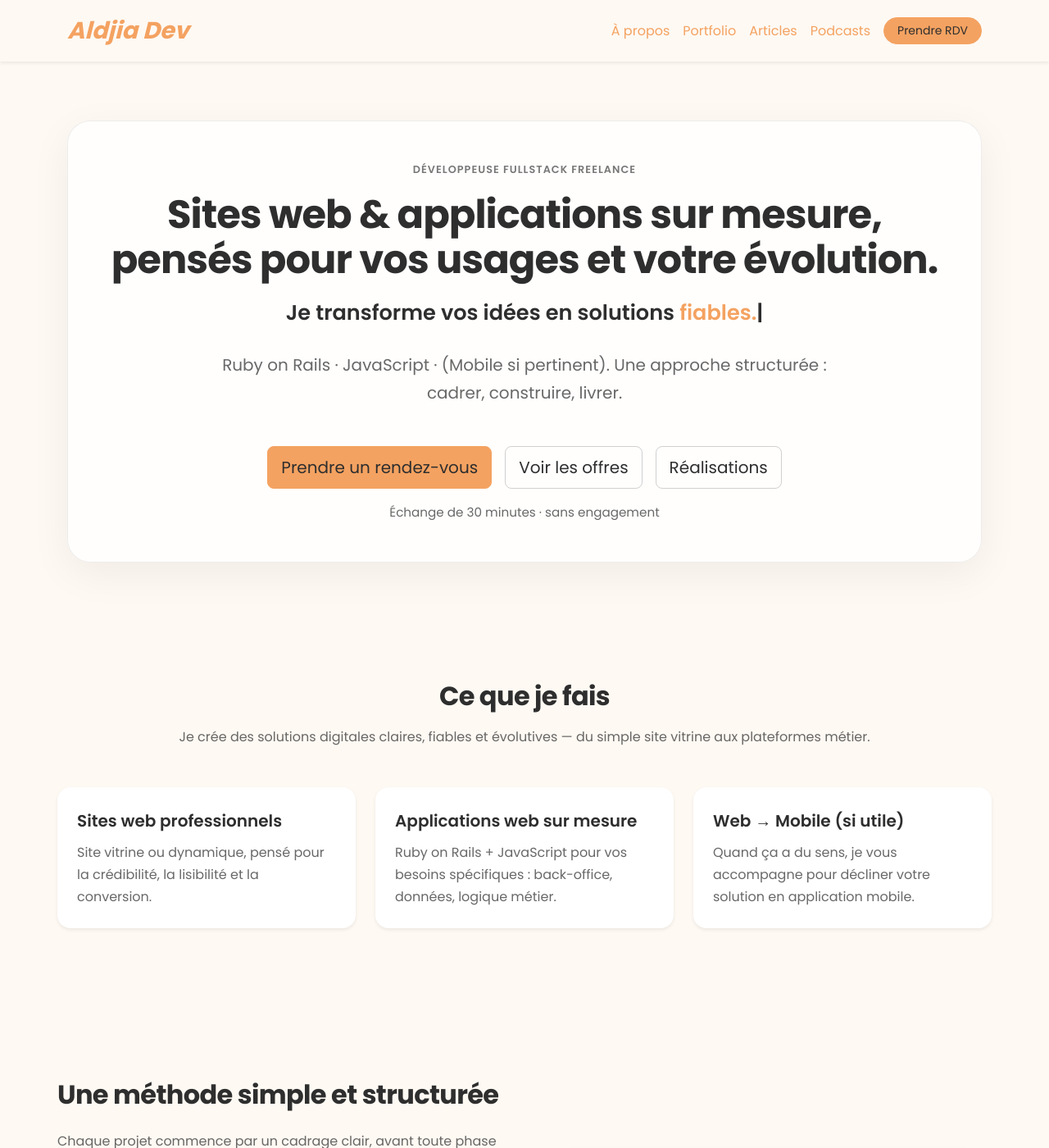
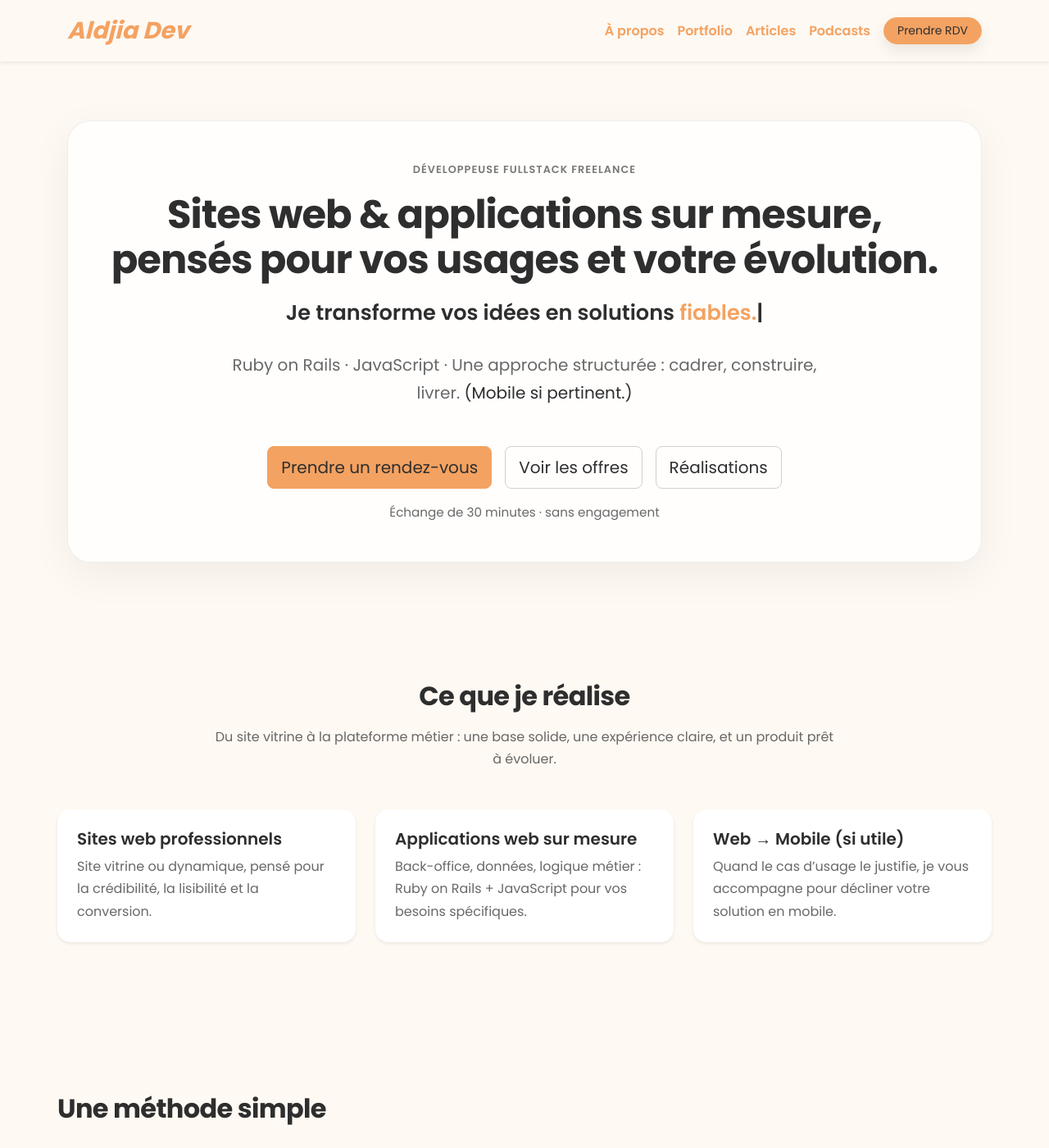
Before and after one commit to AldjiaDev/aldjia.dev, a Jekyll site: the page built from index.html, in a window 1280 px wide and 1400 px high. Shown: the whole window at 82% size. Built offline with Jekyll 4.4.1, drawn with Linux system fonts in a browser that asks for light colours; some of the changed text lies outside the part shown.

Commit message:
SEO and style

```diff
--- a/_layouts/default.html
+++ b/_layouts/default.html
@@ -7,8 +7,7 @@
   <title>{% if page.title %}{{ page.title }} | {% endif %}Aldjia Dev</title>
   <meta name="description" content="{{ page.description | default: site.description | escape }}">
   <meta name="author" content="Aldjia Boughias" />
-
-  <link rel="canonical" href="{{ page.url | absolute_url }}" />
+  <meta name="robots" content="index,follow">
 
   <!-- Favicons -->
   <link rel="icon" type="image/png"
@@ -34,10 +33,12 @@
   <!-- Bootstrap CSS -->
   <link href="https://cdn.jsdelivr.net/npm/bootstrap@5.3.3/dist/css/bootstrap.min.css" rel="stylesheet" />
 
-  <!-- Google Fonts -->
+  <!-- Google Fonts (perf) -->
+  <link rel="preconnect" href="https://fonts.googleapis.com">
+  <link rel="preconnect" href="https://fonts.gstatic.com" crossorigin>
   <link href="https://fonts.googleapis.com/css2?family=Poppins:wght@400;600;700&display=swap" rel="stylesheet" />
 
-  <!-- Custom CSS (IMPORTANT: relative_url for GitHub Pages) -->
+  <!-- Custom CSS (GitHub Pages safe) -->
   <link rel="stylesheet" href="{{ '/assets/css/style.css' | relative_url }}?v={{ site.time | date: '%s' }}" />
 
   {% if jekyll.environment == "production" %}
@@ -126,7 +127,6 @@
     <div class="container">
       <div class="row align-items-center gy-3">
 
-        <!-- Col gauche -->
         <div class="col-md-6 text-md-start text-center">
           <p class="mb-1 small text-muted">
             © {{ site.time | date: '%Y' }} Aldjia Dev — Développeuse Fullstack (Ruby on Rails)
@@ -136,7 +136,6 @@
           </p>
         </div>
 
-        <!-- Col droite -->
         <div class="col-md-6 text-md-end text-center">
           <a href="{{ '/about' | relative_url }}" class="text-muted small me-3 text-decoration-none">À propos</a>
           <a href="{{ '/realisations' | relative_url }}" class="text-muted small me-3 text-decoration-none">Réalisations</a>
@@ -159,16 +158,6 @@
     </div>
   </footer>
 
-  <!-- Small scoped CSS for nav/footer (safe) -->
-  <style>
-    .site-nav { background: var(--bg-light); }
-    .site-brand { color: var(--primary); font-size: 1.8rem; font-style: italic; }
-    .site-nav .nav-link { color: var(--primary); }
-    .site-nav .nav-link:hover { color: var(--accent); }
-    .site-nav .nav-link.active { text-decoration: underline; text-underline-offset: 6px; }
-    .site-footer { background: var(--bg-light); border-top: 1px solid #eee; }
-  </style>
-
   <!-- Bootstrap JS -->
   <script src="https://cdn.jsdelivr.net/npm/bootstrap@5.3.3/dist/js/bootstrap.bundle.min.js"></script>
 
--- a/assets/css/style.css
+++ b/assets/css/style.css
@@ -1,41 +1,46 @@
-/* 🌈 Palette Aldjia Dev */
+/* ================================
+   Aldjia Dev — Global Styles (safe)
+   ================================ */
+
+/* 🌈 Palette */
 :root {
-  --primary: #F4A261;     /* Orange doux = motivation */
-  --secondary: #A3B18A;   /* Vert sauge = curiosité, calme */
-  --accent: #FFD369;      /* Jaune lumineux = énergie */
-  --bg-light: #FEF9F3;    /* Fond clair doux */
+  --primary: #F4A261;     /* Orange doux */
+  --secondary: #A3B18A;   /* Vert sauge */
+  --accent: #FFD369;      /* Jaune lumineux */
+  --bg-light: #FEF9F3;    /* Fond clair */
   --text-dark: #2E2E2E;   /* Texte lisible */
 }
 
+/* Base layout */
 html, body {
   height: 100%;
+}
+body {
   display: flex;
   flex-direction: column;
+  background-color: var(--bg-light);
+  margin: 0;
+  padding: 0;
 }
 main {
   flex: 1;
 }
 
-/* Typographie globale */
-body, .card, .list-group-item, .navbar, .btn, .lead, h1, h2, h3, h4, h5, h6, p, a, li, span {
-  font-family: 'Poppins', sans-serif !important;
+/* Typography */
+body, .card, .list-group-item, .navbar, .btn, .lead,
+h1, h2, h3, h4, h5, h6, p, a, li, span {
+  font-family: "Poppins", sans-serif !important;
   color: var(--text-dark);
   line-height: 1.7;
 }
 
-body {
-  background-color: var(--bg-light);
-  margin: 0;
-  padding: 0;
-}
-
-/* Titres */
+/* Headings */
 h1, h2, h3, h4 {
   font-weight: 700;
   color: var(--primary);
 }
 
-/* Liens */
+/* Links */
 a {
   color: var(--primary);
   text-decoration: none;
@@ -44,7 +49,7 @@
   color: var(--accent);
 }
 
-/* Boutons */
+/* Buttons */
 .btn-primary {
   background-color: var(--primary);
   border-color: var(--primary);
@@ -69,41 +74,222 @@
   padding-left: 0;
 }
 
+/* Footer legacy class (if still used somewhere) */
 .footer {
   background-color: var(--bg-light);
   font-size: 0.9rem;
   border-top: 1px solid #e6e6e6;
 }
-
 .footer a {
   color: var(--text-dark);
   text-decoration: none;
 }
-
 .footer a:hover {
   color: var(--primary);
   text-decoration: underline;
 }
-.post-wrap{max-width:760px;margin:40px auto 80px;padding:0 20px}
-.post-header{margin-bottom:16px}
-.post-title{font-size:clamp(2rem,4vw,2.6rem);line-height:1.12;margin:6px 0 10px;font-weight:700}
-.post-meta{color:#6b7280;font-size:14px;margin-bottom:16px}
-.post-hero{margin:22px 0 28px}
-.post-hero img{width:100%;border-radius:14px;display:block;box-shadow:0 6px 28px rgba(0,0,0,.08)}
-.post-hero figcaption{font-size:13px;color:#8a8a8a;text-align:center;margin-top:8px}
-.post-content{font-size:18px;line-height:1.75;color:#1f2937}
-.post-content h2{font-size:1.6rem;margin:2.2rem 0 .8rem;line-height:1.25}
-.post-content h3{font-size:1.25rem;margin:1.6rem 0 .6rem}
-.post-content p{margin:1rem 0}
-.post-content img{max-width:100%;border-radius:10px;display:block;margin:1.2rem auto}
-.post-tags{margin-top:28px}
-.post-tag{display:inline-block;background:#f1f5f9;color:#0f172a;padding:.35rem .6rem;border-radius:999px;font-size:14px;margin:0 .35rem .35rem 0;text-decoration:none}
-.post-pager{margin-top:34px;display:flex;justify-content:space-between;gap:10px}
-.post-pager a{text-decoration:none;color:var(--primary,#6C4CF1)}
-.post-pager a:hover{text-decoration:underline}
 
-/* ===== Home (scopé) : look plus premium sans casser le reste ===== */
-.home .hero-card{
+/* ================================
+   Global utility styles (shared)
+   ================================ */
+.muted {
+  color: rgba(46,46,46,.72);
+}
+.maxw {
+  max-width: 760px;
+  margin-left: auto;
+  margin-right: auto;
+}
+
+.section {
+  padding: 88px 0;
+}
+
+.kicker {
+  color: rgba(46,46,46,.65);
+  font-weight: 600;
+  letter-spacing: .08em;
+  text-transform: uppercase;
+  font-size: .8rem;
+}
+
+.section-title {
+  color: var(--text-dark);
+  letter-spacing: -0.02em;
+}
+
+/* Common “offer card” style (used across pages) */
+.offer-card {
+  border: 1px solid rgba(46,46,46,.08);
+  border-radius: 22px;
+  box-shadow: 0 10px 35px rgba(0,0,0,.05);
+  background: #fff;
+}
+
+/* Pill badge */
+.pill {
+  display: inline-flex;
+  align-items: center;
+  justify-content: center;
+  min-width: 34px;
+  height: 34px;
+  background: rgba(244,162,97,.12);
+  border: 1px solid rgba(244,162,97,.25);
+  color: var(--text-dark);
+  padding: 0 .65rem;
+  border-radius: 999px;
+  font-size: .95rem;
+  font-weight: 600;
+}
+
+/* ================================
+   Navbar & Footer (global, safe)
+   ================================ */
+.site-nav {
+  background: var(--bg-light);
+}
+
+.site-brand {
+  color: var(--primary) !important;
+  font-size: 1.8rem;
+  font-style: italic;
+}
+
+.site-nav .nav-link {
+  color: var(--primary) !important;
+  font-weight: 600;
+}
+
+.site-nav .nav-link:hover {
+  color: var(--accent) !important;
+}
+
+.site-nav .nav-link.active {
+  text-decoration: underline;
+  text-underline-offset: 6px;
+}
+
+.site-nav .site-cta {
+  box-shadow: 0 8px 18px rgba(0,0,0,.08);
+}
+
+.site-footer {
+  background: var(--bg-light);
+  border-top: 1px solid #eee;
+}
+
+.site-footer a:hover {
+  text-decoration: underline;
+  text-underline-offset: 4px;
+}
+
+/* ================================
+   Blog / Post layout
+   ================================ */
+.post-wrap {
+  max-width: 760px;
+  margin: 40px auto 80px;
+  padding: 0 20px;
+}
+
+.post-header {
+  margin-bottom: 16px;
+}
+
+.post-title {
+  font-size: clamp(2rem, 4vw, 2.6rem);
+  line-height: 1.12;
+  margin: 6px 0 10px;
+  font-weight: 700;
+}
+
+.post-meta {
+  color: #6b7280;
+  font-size: 14px;
+  margin-bottom: 16px;
+}
+
+.post-hero {
+  margin: 22px 0 28px;
+}
+
+.post-hero img {
+  width: 100%;
+  border-radius: 14px;
+  display: block;
+  box-shadow: 0 6px 28px rgba(0,0,0,.08);
+}
+
+.post-hero figcaption {
+  font-size: 13px;
+  color: #8a8a8a;
+  text-align: center;
+  margin-top: 8px;
+}
+
+.post-content {
+  font-size: 18px;
+  line-height: 1.75;
+  color: #1f2937;
+}
+
+.post-content h2 {
+  font-size: 1.6rem;
+  margin: 2.2rem 0 .8rem;
+  line-height: 1.25;
+}
+
+.post-content h3 {
+  font-size: 1.25rem;
+  margin: 1.6rem 0 .6rem;
+}
+
+.post-content p {
+  margin: 1rem 0;
+}
+
+.post-content img {
+  max-width: 100%;
+  border-radius: 10px;
+  display: block;
+  margin: 1.2rem auto;
+}
+
+.post-tags {
+  margin-top: 28px;
+}
+
+.post-tag {
+  display: inline-block;
+  background: #f1f5f9;
+  color: #0f172a;
+  padding: .35rem .6rem;
+  border-radius: 999px;
+  font-size: 14px;
+  margin: 0 .35rem .35rem 0;
+  text-decoration: none;
+}
+
+.post-pager {
+  margin-top: 34px;
+  display: flex;
+  justify-content: space-between;
+  gap: 10px;
+}
+
+.post-pager a {
+  text-decoration: none;
+  color: var(--primary);
+}
+
+.post-pager a:hover {
+  text-decoration: underline;
+}
+
+/* ================================
+   Home (scoped) — premium feel
+   ================================ */
+.home .hero-card {
   background: rgba(255,255,255,.82);
   border: 1px solid rgba(46,46,46,.08);
   border-radius: 28px;
@@ -111,67 +297,25 @@
   backdrop-filter: blur(6px);
 }
 
-.home .kicker{
-  color: rgba(46,46,46,.65);
-  font-weight: 600;
-  letter-spacing: .08em;
-  text-transform: uppercase;
-  font-size: .8rem;
-}
-
-.home .hero-title{
+.home .hero-title {
   color: var(--text-dark);
   letter-spacing: -0.02em;
   line-height: 1.15;
 }
 
-.home .hero-subtitle{
+.home .hero-subtitle {
   color: rgba(46,46,46,.72);
   max-width: 760px;
   margin: 0 auto;
 }
 
-.home .section{
-  padding: 88px 0;
-}
-
-.home .section-title{
-  color: var(--text-dark);
-  letter-spacing: -0.02em;
-}
-
-.home .muted{
-  color: rgba(46,46,46,.72) !important;
-}
-
-.home .offer-card{
-  border: 1px solid rgba(46,46,46,.08);
-  border-radius: 22px;
-  box-shadow: 0 10px 35px rgba(0,0,0,.05);
-  background: #fff;
-}
-
-.home .offer-price{
-  color: var(--text-dark);
-}
-
-.home .pill{
-  display:inline-block;
-  background: rgba(244,162,97,.12);
-  border: 1px solid rgba(244,162,97,.25);
-  color: var(--text-dark);
-  padding: .45rem .75rem;
-  border-radius: 999px;
-  font-size: .95rem;
-}
-
-/* Boutons plus sobres uniquement sur la home */
-.home .btn-outline-primary{
+/* Buttons more sober only on the home */
+.home .btn-outline-primary {
   border-color: rgba(46,46,46,.22);
   color: var(--text-dark);
 }
 
-.home .btn-outline-primary:hover{
+.home .btn-outline-primary:hover {
   background: rgba(244,162,97,.12);
   border-color: rgba(244,162,97,.35);
   color: var(--text-dark);
--- a/index.html
+++ b/index.html
@@ -27,7 +27,8 @@
           </p>
 
           <p class="fs-5 hero-subtitle mb-5">
-            Ruby on Rails · JavaScript · (Mobile si pertinent). Une approche structurée : cadrer, construire, livrer.
+            Ruby on Rails · JavaScript · Une approche structurée : cadrer, construire, livrer.
+            <span class="d-block d-md-inline">(Mobile si pertinent.)</span>
           </p>
 
           <div class="d-flex justify-content-center gap-3 flex-wrap">
@@ -39,7 +40,7 @@
             </a>
 
             <a href="#offres" class="btn btn-outline-primary btn-lg">Voir les offres</a>
-            <a href="/realisations" class="btn btn-outline-primary btn-lg">Réalisations</a>
+            <a href="{{ '/realisations' | relative_url }}" class="btn btn-outline-primary btn-lg">Réalisations</a>
           </div>
 
           <p class="muted mt-3 mb-0" style="font-size: .95rem;">
@@ -54,16 +55,16 @@
   <!-- CE QUE JE FAIS -->
   <section class="container section">
     <div class="text-center mb-5">
-      <h2 class="section-title mb-2">Ce que je fais</h2>
+      <h2 class="section-title mb-2">Ce que je réalise</h2>
       <p class="muted maxw">
-        Je crée des solutions digitales claires, fiables et évolutives — du simple site vitrine aux plateformes métier.
+        Du site vitrine à la plateforme métier : une base solide, une expérience claire, et un produit prêt à évoluer.
       </p>
     </div>
 
     <div class="row g-4">
       <div class="col-md-4">
         <div class="p-4 bg-white rounded-4 shadow-sm h-100">
-          <h5 class="fw-semibold mb-2">Sites web professionnels</h5>
+          <h3 class="h5 fw-semibold mb-2">Sites web professionnels</h3>
           <p class="muted mb-0">
             Site vitrine ou dynamique, pensé pour la crédibilité, la lisibilité et la conversion.
           </p>
@@ -72,18 +73,18 @@
 
       <div class="col-md-4">
         <div class="p-4 bg-white rounded-4 shadow-sm h-100">
-          <h5 class="fw-semibold mb-2">Applications web sur mesure</h5>
+          <h3 class="h5 fw-semibold mb-2">Applications web sur mesure</h3>
           <p class="muted mb-0">
-            Ruby on Rails + JavaScript pour vos besoins spécifiques : back-office, données, logique métier.
+            Back-office, données, logique métier : Ruby on Rails + JavaScript pour vos besoins spécifiques.
           </p>
         </div>
       </div>
 
       <div class="col-md-4">
         <div class="p-4 bg-white rounded-4 shadow-sm h-100">
-          <h5 class="fw-semibold mb-2">Web → Mobile (si utile)</h5>
+          <h3 class="h5 fw-semibold mb-2">Web → Mobile (si utile)</h3>
           <p class="muted mb-0">
-            Quand ça a du sens, je vous accompagne pour décliner votre solution en application mobile.
+            Quand le cas d’usage le justifie, je vous accompagne pour décliner votre solution en mobile.
           </p>
         </div>
       </div>
@@ -94,10 +95,9 @@
   <section class="container section">
     <div class="row align-items-center g-5">
       <div class="col-lg-6">
-        <h2 class="section-title mb-3">Une méthode simple et structurée</h2>
+        <h2 class="section-title mb-3">Une méthode simple</h2>
         <p class="muted mb-4">
-          Chaque projet commence par un cadrage clair, avant toute phase de développement.
-          L’objectif : réduire les surprises, avancer sereinement, livrer proprement.
+          Un cadre clair dès le départ pour éviter les surprises et avancer sereinement.
         </p>
 
         <div class="d-flex flex-column gap-3">
@@ -147,12 +147,12 @@
 
       <div class="col-lg-6">
         <div class="hero-card p-4">
-          <h5 class="fw-semibold mb-3">Ce que vous obtenez</h5>
+          <h3 class="h5 fw-semibold mb-3">Ce que vous obtenez</h3>
           <ul class="muted mb-0 ps-3">
-            <li class="mb-2">Un périmètre clair (moins de stress, moins d’allers-retours).</li>
+            <li class="mb-2">Un périmètre clair (moins d’allers-retours).</li>
             <li class="mb-2">Une solution maintenable et prête à évoluer.</li>
             <li class="mb-2">Une communication simple, même si vous n’êtes pas technique.</li>
-            <li class="mb-2">Une réalisation orientée usage : utile avant d’être “complexe”.</li>
+            <li class="mb-2">Un produit orienté usage : utile avant d’être “complexe”.</li>
           </ul>
         </div>
       </div>
@@ -165,18 +165,17 @@
       <div class="text-center mb-5">
         <h2 class="section-title mb-2">Offres & tarifs</h2>
         <p class="muted maxw">
-          Des repères pour vous projeter. Chaque projet reste sur mesure.
+          Des repères pour vous projeter. Le prix final dépend du périmètre (pages, fonctionnalités, contenu, délais).
         </p>
       </div>
 
       <div class="row g-4">
         <div class="col-md-6 col-lg-4">
           <div class="offer-card h-100 p-4">
-            <h5 class="fw-semibold mb-1">Essentiel</h5>
+            <h3 class="h5 fw-semibold mb-1">Essentiel</h3>
             <p class="muted mb-2">Site vitrine</p>
-            <p class="fs-4 fw-bold mb-3">À partir de 3 000 € HT</p>
-            <a href="https://cal.com/aldjia-boughias" target="_blank" rel="noopener"
-               class="btn btn-primary w-100">
+            <p class="fs-4 fw-bold mb-3">À partir de 1 500 € HT</p>
+            <a href="https://cal.com/aldjia-boughias" target="_blank" rel="noopener" class="btn btn-primary w-100">
               Prendre un rendez-vous
             </a>
           </div>
@@ -184,11 +183,10 @@
 
         <div class="col-md-6 col-lg-4">
           <div class="offer-card h-100 p-4">
-            <h5 class="fw-semibold mb-1">Pro</h5>
+            <h3 class="h5 fw-semibold mb-1">Pro</h3>
             <p class="muted mb-2">Site dynamique</p>
             <p class="fs-4 fw-bold mb-3">À partir de 5 000 € HT</p>
-            <a href="https://cal.com/aldjia-boughias" target="_blank" rel="noopener"
-               class="btn btn-primary w-100">
+            <a href="https://cal.com/aldjia-boughias" target="_blank" rel="noopener" class="btn btn-primary w-100">
               Prendre un rendez-vous
             </a>
           </div>
@@ -196,11 +194,10 @@
 
         <div class="col-md-6 col-lg-4">
           <div class="offer-card h-100 p-4">
-            <h5 class="fw-semibold mb-1">Sur mesure</h5>
+            <h3 class="h5 fw-semibold mb-1">Sur mesure</h3>
             <p class="muted mb-2">Application web</p>
             <p class="fs-4 fw-bold mb-3">À partir de 7 000 € HT</p>
-            <a href="https://cal.com/aldjia-boughias" target="_blank" rel="noopener"
-               class="btn btn-primary w-100">
+            <a href="https://cal.com/aldjia-boughias" target="_blank" rel="noopener" class="btn btn-primary w-100">
               Prendre un rendez-vous
             </a>
           </div>
@@ -222,97 +219,79 @@
         </div>
 
         <div class="col-lg-7">
-        <h2 class="section-title mb-3">Qui suis-je ?</h2>
+          <h2 class="section-title mb-3">À propos</h2>
 
           <p class="muted mb-3">
             Je suis <strong>Aldjia Boughias</strong>, développeuse Fullstack freelance.
-          J’accompagne des professionnels et des indépendants dans la création de sites web
-          et applications sur mesure, pensés pour leurs usages et leur évolution.
-        </p>
-
-        <p class="muted mb-3">
-          Pendant plus de 10 ans, j’ai travaillé au contact direct de clients : comprendre les besoins,
-          poser un cadre, et avancer avec méthode. Aujourd’hui, j’applique cette exigence
-          à la conception de produits digitaux.
+            J’aide des professionnels et indépendants à transformer un besoin métier en solution digitale claire et évolutive.
           </p>
 
           <p class="muted mb-4">
-          Je suis aussi fondatrice de <strong>Readnest</strong> et des podcasts
-          <strong>Dev Zone</strong> et <strong>ART au Féminin</strong>.
-          Je crois qu’un bon produit digital est avant tout une réponse à
-          un problème humain bien identifié.
+            Mon parcours en relation client m’a appris à cadrer, prioriser et avancer avec méthode.
+            Je suis aussi fondatrice de <strong>Readnest</strong> et des podcasts <strong>Dev Zone</strong> & <strong>ART au Féminin</strong>.
           </p>
 
+          <div class="d-flex gap-3 flex-wrap">
             <a href="{{ '/about' | relative_url }}" class="btn btn-outline-primary">
               Découvrir mon parcours
             </a>
+            <a href="{{ '/blog' | relative_url }}" class="btn btn-outline-primary">
+              Lire mes articles
+            </a>
+          </div>
         </div>
 
       </div>
     </div>
   </section>
 
-<!-- ARTICLES & PODCASTS – SEO -->
+  <!-- ARTICLES & PODCASTS -->
   <section class="container section">
     <div class="text-center mb-5">
-    <h2 class="section-title mb-2">
-      Articles & podcasts autour du développement web et du produit
-    </h2>
+      <h2 class="section-title mb-2">Articles & podcasts</h2>
       <p class="muted maxw">
-      J’y partage mes réflexions sur le développement web, Ruby on Rails,
-      la conception de produits digitaux et les parcours dans la tech.
+        Tutoriels, retours d’expérience et conversations autour du développement web, du produit et des parcours.
       </p>
     </div>
 
-  <div class="row g-4 text-center">
+    <div class="row g-4">
 
-    <!-- ARTICLES -->
-    <div class="col-md-6 col-lg-6">
+      <div class="col-md-6">
         <div class="offer-card h-100 p-4 text-start">
-        <h3 class="fw-semibold mb-2">
-          Articles sur le développement web & le produit
-        </h3>
-        <p class="muted">
-          Tutoriels, retours d’expérience et analyses autour de Ruby on Rails,
-          du développement Fullstack et de la création de produits utiles.
+          <h3 class="h5 fw-semibold mb-2">Articles</h3>
+          <p class="muted mb-3">
+            Ruby on Rails, bonnes pratiques, vision produit : des contenus pour construire des solutions utiles.
           </p>
-
-        <ul class="muted ps-3 mb-3">
-          <li>Développement Ruby on Rails</li>
-          <li>Architecture & bonnes pratiques</li>
-          <li>Vision produit & UX</li>
-        </ul>
-
           <a href="{{ '/blog' | relative_url }}" class="btn btn-outline-primary">
             Voir tous les articles
           </a>
         </div>
       </div>
 
-    <!-- PODCASTS -->
-    <div class="col-md-6 col-lg-6">
+      <div class="col-md-6">
         <div class="offer-card h-100 p-4 text-start">
-        <h3 class="fw-semibold mb-2">
-          Podcasts tech & créativité
-        </h3>
-        <p class="muted">
-          Conversations autour de la tech, du code, de la création et des parcours
-          professionnels, à travers <strong>Dev Zone</strong> et
-          <strong>ART au Féminin</strong>.
+          <h3 class="h5 fw-semibold mb-2">Podcasts</h3>
+          <p class="muted mb-3">
+            Dev Zone & ART au Féminin : conversations sur la tech, la création et les parcours.
           </p>
-
-        <ul class="muted ps-3 mb-3">
-          <li>Parcours dans la tech</li>
-          <li>Développement & création</li>
-          <li>Voix féminines & diversité</li>
-        </ul>
-
           <a href="{{ '/podcasts' | relative_url }}" class="btn btn-outline-primary">
             Découvrir les podcasts
           </a>
         </div>
       </div>
 
+    </div>
+
+    <div class="text-center mt-5">
+      <a href="https://cal.com/aldjia-boughias"
+         target="_blank"
+         rel="noopener"
+         class="btn btn-primary btn-lg">
+        Prendre un rendez-vous
+      </a>
+      <p class="muted mt-3 mb-0" style="font-size: .95rem;">
+        Échange de 30 minutes · sans engagement
+      </p>
     </div>
   </section>
 
```
Also changed, not shown: other parts of index.html (+2 -2 lines). Lines whose indentation alone changed are shown as unchanged.
